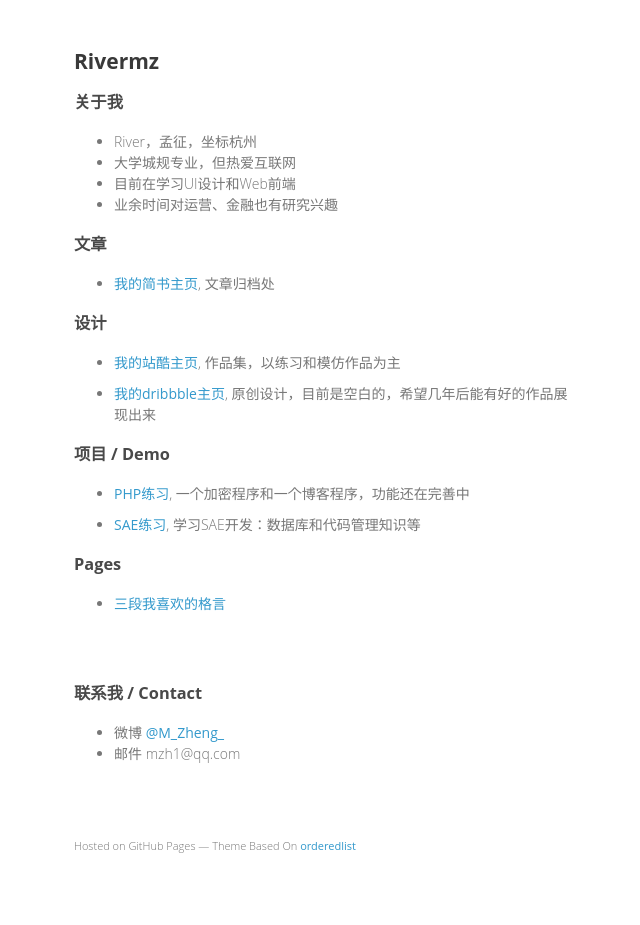
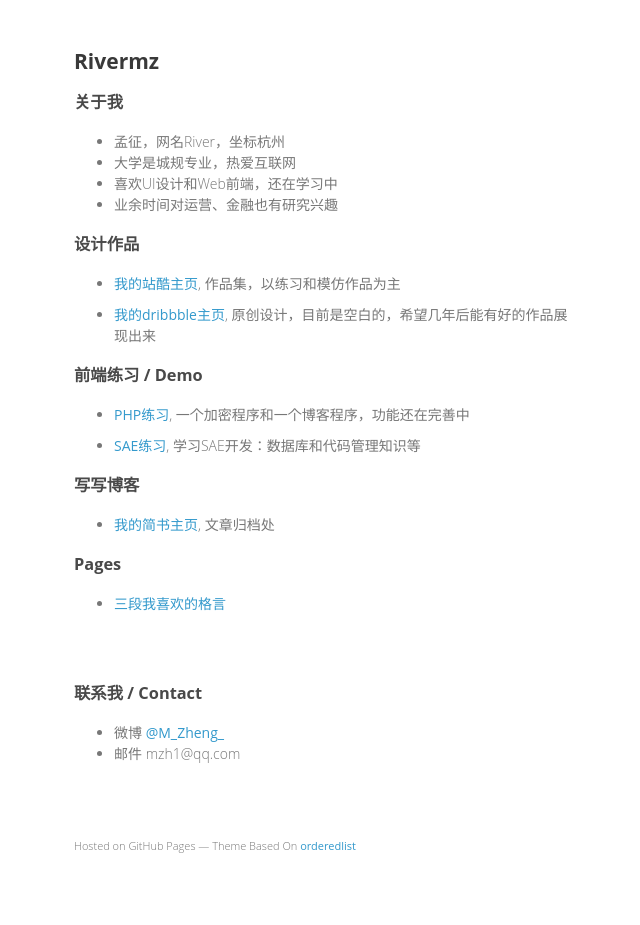
Before and after one commit to river0101/gitblog, a Jekyll site: the page index.html, which Jekyll copies as it is, in a window 1280 px wide. Shown: the whole page, without its empty margins (316-956 px from the left). Built offline with Jekyll 4.4.1, drawn with Linux system fonts in a browser that asks for light colours.

Commit message:
优化首页

```diff
--- a/index.html
+++ b/index.html
@@ -15,25 +15,27 @@
 
 	 	<h3>关于我</h3>
 	 	<ul>
-	 	   	<li>River，孟征，坐标杭州</li>
-	 	   	<li>大学城规专业，但热爱互联网</li>
-	 	   	<li>目前在学习UI设计和Web前端</li>
+	 	   	<li>孟征，网名River，坐标杭州</li>
+	 	   	<li>大学是城规专业，热爱互联网</li>
+	 	   	<li>喜欢UI设计和Web前端，还在学习中</li>
 	 	   	<li>业余时间对运营、金融也有研究兴趣</li>
 	 	</ul>
 
-	 	<h3>文章</h3> <ul class="articleList">
-		 	<li><a href="http://www.jianshu.com/users/c31d99122f2c/latest_articles" target="_blank">我的简书主页</a>, 文章归档处</li>
 
-	 	</ul>
 
-	 	<h3>设计</h3> <ul class="articleList">
+	 	<h3>设计作品</h3> <ul class="articleList">
 		 	<li><a href="http://www.zcool.com.cn/u/1226437" target="_blank">我的站酷主页</a>, 作品集，以练习和模仿作品为主</li>
 		 	<li><a href="https://dribbble.com/mengzheng" target="_blank">我的dribbble主页</a>, 原创设计，目前是空白的，希望几年后能有好的作品展现出来</li>
 	 	</ul>
 
-	 	<h3>项目 / Demo</h3> <ul class="articleList">
+	 	<h3>前端练习 / Demo</h3> <ul class="articleList">
 		 	<li><a href="http://mclub.qinco.me/river/" target="_blank">PHP练习</a>, 一个加密程序和一个博客程序，功能还在完善中</li>
 		 	<li><a href="http://mzh0101.sinaapp.com/" target="_blank">SAE练习</a>, 学习SAE开发：数据库和代码管理知识等</li>
+	 	</ul>
+
+	 	<h3>写写博客</h3> <ul class="articleList">
+		 	<li><a href="http://www.jianshu.com/users/c31d99122f2c/latest_articles" target="_blank">我的简书主页</a>, 文章归档处</li>
+
 	 	</ul>
 
 	 	<h3>Pages</h3> <ul class="articleList">
```
